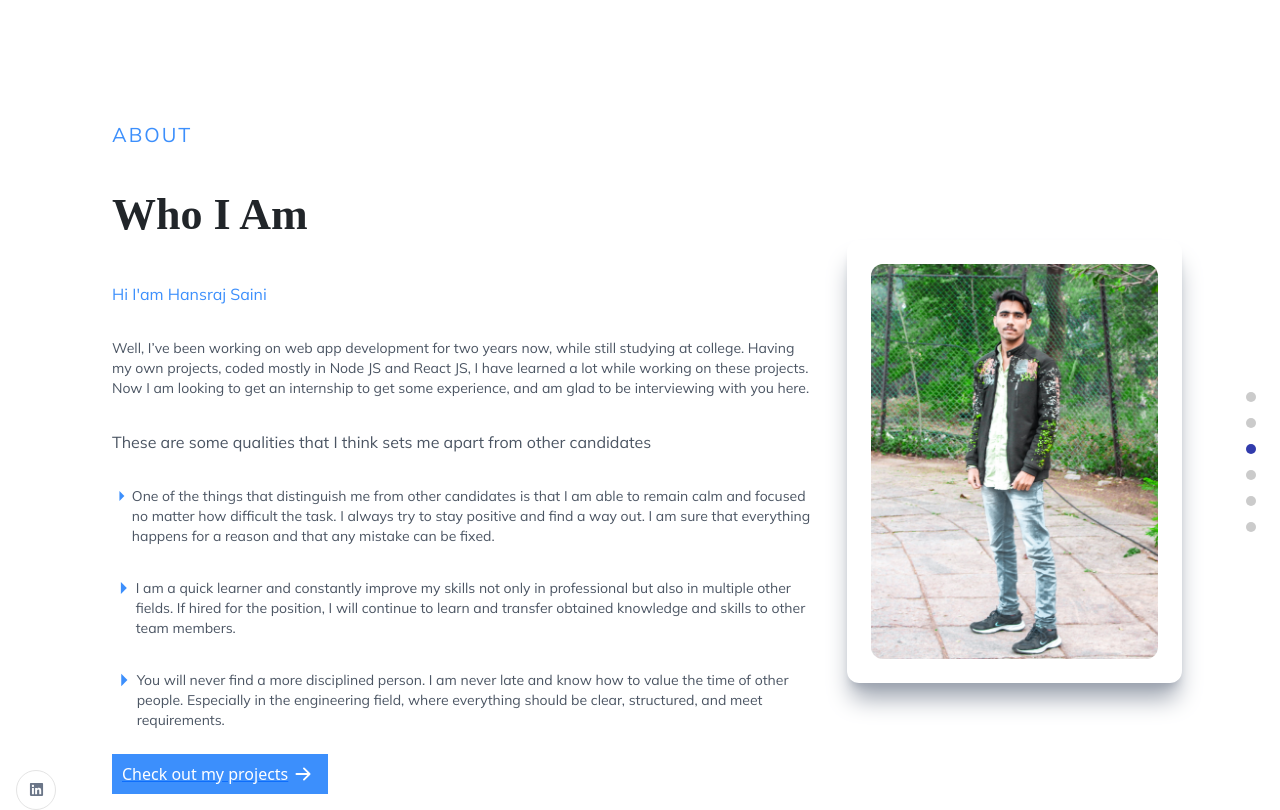
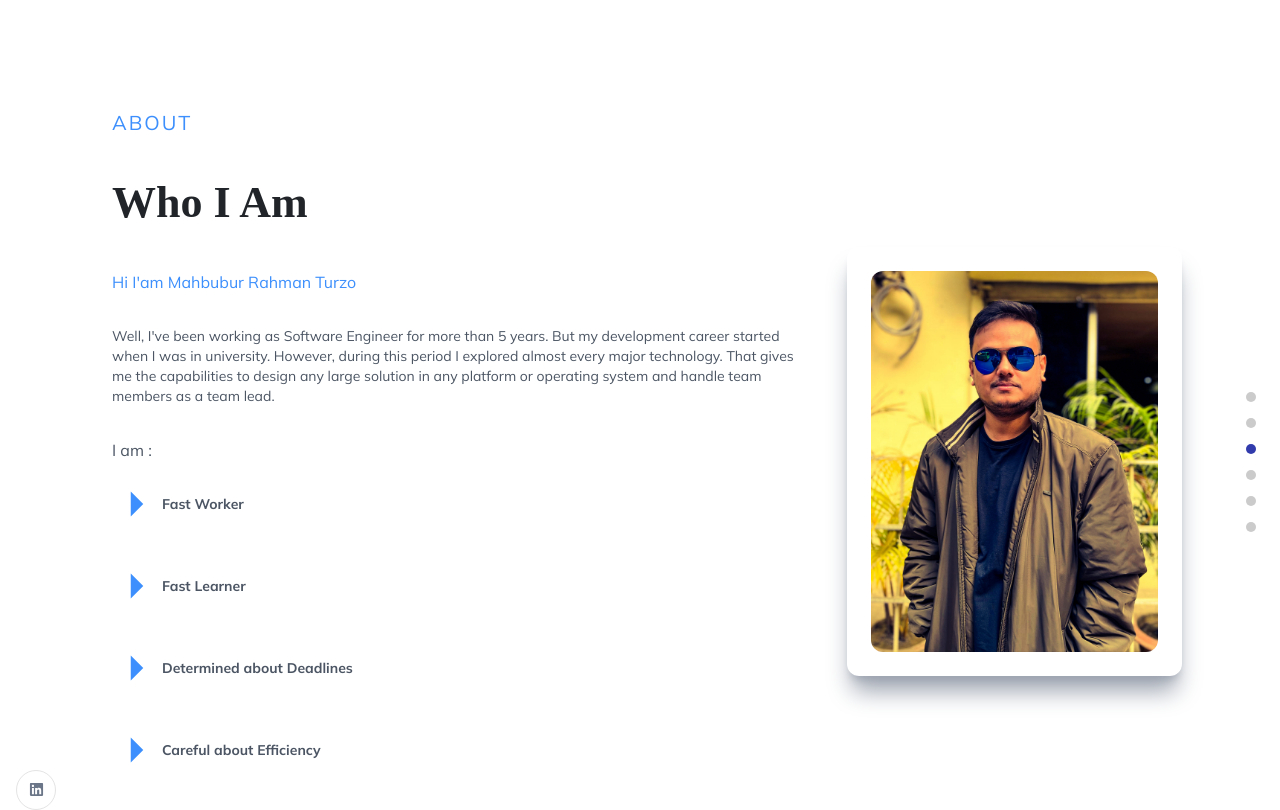
Before and after one commit to Turzoxpress/resume, a React (Create React App) app: page / in a window 1280 px wide. Shown: the part 3060-3870 px from the top of the page. Built offline with nearby package versions, Linux system fonts and the light colour scheme; a web font is replaced by a local one.

Commit message:
about section added

```diff
--- a/src/constants/constants.js
+++ b/src/constants/constants.js
@@ -180,4 +180,31 @@ module.exports = {
       percent: 90,
     },
   ],
+
+  about_title: "Mahbubur Rahman Turzo",
+  about_description:
+    "Well, I've been working as Software Engineer for more than 5 years. But my development career started when I was in university. However, during this period I explored almost every major technology. That gives me the capabilities to design any large solution in any platform or operating system and handle team members as a team lead.",
+  about_photo: "../assets/profile_large.jpg",
+  about_points: [
+    {
+      pointName: "Fast Worker",
+      description:
+        "I always try to deliver output or projects in a minimum amount of time.",
+    },
+    {
+      pointName: "Fast Learner",
+      description:
+        "I am always thirsty to learn something new or need to learn when necessary.",
+    },
+    {
+      pointName: "Determined about Deadlines",
+      description:
+        "I am able to remain calm and focused no matter how difficult the task. I always try to stay positive and find a way out. I am sure that everything happens for a reason and that any mistake can be fixed.",
+    },
+    {
+      pointName: "Careful about Efficiency",
+      description:
+        "I always test my software as a user after completing any feature or update because I believe if I win the user's mind or make it user-friendly, my software will rock the world!",
+    },
+  ],
 };
--- a/src/container/About/About.jsx
+++ b/src/container/About/About.jsx
@@ -1,55 +1,57 @@
-import React from 'react';
+import React from "react";
 // import { motion } from 'framer-motion';
 
-import { AppWrap, MotionWrap } from '../../wrapper';
-import './About.scss';
+import { AppWrap, MotionWrap } from "../../wrapper";
+import "./About.scss";
 // import { urlFor, client } from '../../client';
-import images from '../../constants/images'
-import { IoMdArrowDropright } from 'react-icons/io'
-import { BsArrowRightShort } from 'react-icons/bs'
+import images from "../../constants/images";
+import { IoMdArrowDropright } from "react-icons/io";
+import { BsArrowRightShort } from "react-icons/bs";
+
+import constants from "../../constants/constants";
+import { useState } from "react";
+import { useEffect } from "react";
 
 const About = () => {
+  const [aboutPoints, setAboutPoints] = useState([]);
+
+  useEffect(() => {
+    setAboutPoints(constants.about_points);
+  }, []);
+
   return (
-        <div id='about' className='w-full md:h-screen p-2 flex items-center py-16'>
-            <div className='max-w-[1240px] m-auto md:grid grid-cols-3 gap-8'>
-                <div className='col-span-2'>
-                    <p className='uppercase text-xl tracking-widest text-[#3c8ffc] app-parafrontendf'>
+    <div id="about" className="w-full md:h-screen p-2 flex items-center py-16">
+      <div className="max-w-[1240px] m-auto md:grid grid-cols-3 gap-8">
+        <div className="col-span-2">
+          <p className="uppercase text-xl tracking-widest text-[#3c8ffc] app-parafrontendf">
             About
           </p>
-                    <h2 className='py-4 app-head'>Who I Am</h2>
-                    <p className='py-2 text-[#3c8ffc]'>
-                        Hi I'am Hansraj Saini
+          <h2 className="py-4 app-head">Who I Am</h2>
+          <p className="py-2 text-[#3c8ffc]">Hi I'am {constants.about_title}</p>
+          <p className="py-2 text-gray-600 text-sm">
+            {constants.about_description}
           </p>
-                    <p className='py-2 text-gray-600 text-sm'>
-                        Well, I’ve been working on web app development for two years now, while still studying at college. Having my own projects, coded mostly in Node JS and React JS, I have learned a lot while working on these projects. Now I am looking to get an internship to get some experience, and am glad to be interviewing with you here.
+          <p className="py-2 text-gray-600">I am :</p>
 
+          {aboutPoints.map((items) => (
+            <p className="py-2 text-gray-600 flex text-sm">
+              <IoMdArrowDropright /> <strong>{items.pointName}</strong>
             </p>
-                    <p className='py-2 text-gray-600'>
-                        These are some qualities that I think sets me apart from other candidates
-
-                    </p>
-                    <p className='py-2 text-gray-600 flex text-sm'>
-                        <IoMdArrowDropright />  One of the things that distinguish me from other candidates is that I am able to remain calm and focused no matter how difficult the task. I always try to stay positive and find a way out. I am sure that everything happens for a reason and that any mistake can be fixed.
-                    </p>
-                    <p className='py-2 text-gray-600 flex text-sm'>
-                        <IoMdArrowDropright />  I am a quick learner and constantly improve my skills not only in professional but also in multiple other fields. If hired for the position, I will continue to learn and transfer obtained knowledge and skills to other team members.
-
-                    </p>
-                    <p className='py-2 text-gray-600 flex text-sm'>
-                        <IoMdArrowDropright />  You will never find a more disciplined person. I am never late and know how to value the time of other people. Especially in the engineering field, where everything should be clear, structured, and meet requirements.
-                    </p>
-                    <a href='/#work'>
-                        <button className='flex justify-center items-center my-2'>Check out my projects <BsArrowRightShort /></button>
-                    </a>
+          ))}
         </div>
-                <div className='w-full h-auto m-auto shadow-xl shadow-gray-400 rounded-xl flex items-center justify-center p-4 hover:scale-105 ease-in duration-300'>
-                    <img src={images.profile2} className='rounded-xl' alt='/' />
+        <div className="w-full h-auto m-auto shadow-xl shadow-gray-400 rounded-xl flex items-center justify-center p-4 hover:scale-105 ease-in duration-300">
+          <img
+            src={images.turzo_large_profile}
+            className="rounded-xl"
+            alt="/"
+          />
         </div>
       </div>
-        </div >
+    </div>
   );
 };
 export default AppWrap(
-    MotionWrap(About, 'app__about'),
-    'about',
-    'app__whitebg')
+  MotionWrap(About, "app__about"),
+  "about",
+  "app__whitebg"
+);
```
Also changed, not shown: src/constants/images.js (+39 -37 lines), src/assets/profile_large.jpg (added). Lines whose indentation alone changed are shown as unchanged.
